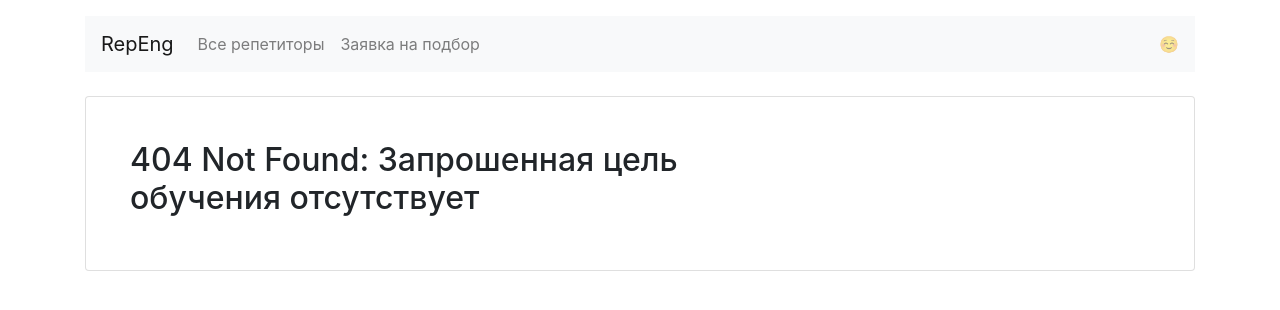
After one commit to earzamastsev/flask_project_3, a Flask app: page /goals/1/ in a window 1280 px wide. The commit adds this page. Shown: the top 310 px of the page. Run offline with Flask 2, Linux system fonts and the light colour scheme; parts of the project's set-up code (start-up, migrations or seed data) failed here and were passed over; some libraries are stand-ins or nearby versions.

Commit message:
Add 404 route, fix getting data from DB

```diff
--- a/app.py
+++ b/app.py
@@ -85,14 +85,14 @@
     "sat": "Суббота",
     "sun": "Воскресенье"
 }
-goals = {"travel": "Для путешествий", "study": "Для учебы", "work": "Для работы", "relocate": "Для переезда"}
+goals = {"travel": ["Для путешествий", "⛱"], "study": ["Для учебы", "🏫"], "work": ["Для работы", "🏢"],
+         "relocate": ["Для переезда", "🚜"]}
 
 
 # ==== views for URLs ====
 @app.route('/')
 def index():
     teachers_for_index = random.sample(teachers, 6)
-    print(teachers_for_index)
     return render_template('index.html', teachers=teachers_for_index, goals=goals)
 
 
@@ -114,10 +114,12 @@
 
 @app.route('/profiles/<teacher_id>/', )
 def profile(teacher_id):
-    for teacher in teachers:
-        if teacher.id == int(teacher_id):
-            break
-    return render_template('profile.html', goals=goals, teacher=teacher, weekdays=weekdays)
+    teacher = db.session.query(Teacher).filter(Teacher.id == teacher_id).first()
+    if teacher:
+        teacher.free = json.loads(teacher.free)
+        teacher.goals = json.loads(teacher.goals)
+        return render_template('profile.html', goals=goals, teacher=teacher, weekdays=weekdays)
+    return abort(404, description='Запрошенный преподователь не найден')
 
 
 @app.route('/request/', methods=['POST', 'GET'])
@@ -149,18 +151,9 @@
         return abort(404, description='Параметры бронирования указаны не верно')
 
 
-# @app.route('/booking_done/', methods=['POST'])
-# def booking_done():
-#     form = BookingForm()
-#     if form.validate_on_submit():
-#         form.teacher.data = db.session.query(Teacher).get(form.teacher.data)
-#         booking = Booking()
-#         form.populate_obj(booking)
-#         db.session.add(booking)
-#         db.session.commit()
-#         return render_template('booking_done.html', data=form, day=weekdays[form.clientWeekday.data])
-#
-#     return render_template('booking.html', form=form)
+@app.errorhandler(404)
+def page_not_found(error):
+    return render_template('404.html', error=error)
 
 # ==== starting app ====
 if __name__ == "__main__":
--- /dev/null
+++ b/templates/404.html
@@ -0,0 +1,21 @@
+{% extends 'base.html' %}
+
+
+{% block container %}
+<main class="container mt-3">
+    <div class="card my-4 mx-auto">
+        <div class="card-body m-2 m-md-4">
+            <article class="row">
+                <div class="col-7">
+                    <section class="teacher=info">
+
+                        <h1 class="h2">{{ error }}</h1>
+                    </section>
+                </div>
+            </article>
+        </div>
+    </div>
+</main>
+
+
+{% endblock %}
--- a/templates/booking_done.html
+++ b/templates/booking_done.html
@@ -7,7 +7,7 @@
       <div class="col-10 col-md-6 offset-1 offset-md-3">
         <div class="card mb-3">
           <div class="card-body text-center pt-5">
-            <img src="../static/check.png" class="mb-3" width="65" alt="">
+            <img src="/static/check.png" class="mb-3" width="65" alt="">
             <h2 class="h3 card-title mt-4 mb-2">Отправлено!</h2>
             <p>Скоро мы вам перезвоним</p>
           </div>
```
Also changed, not shown: create_db.py (+14 -14 lines).
